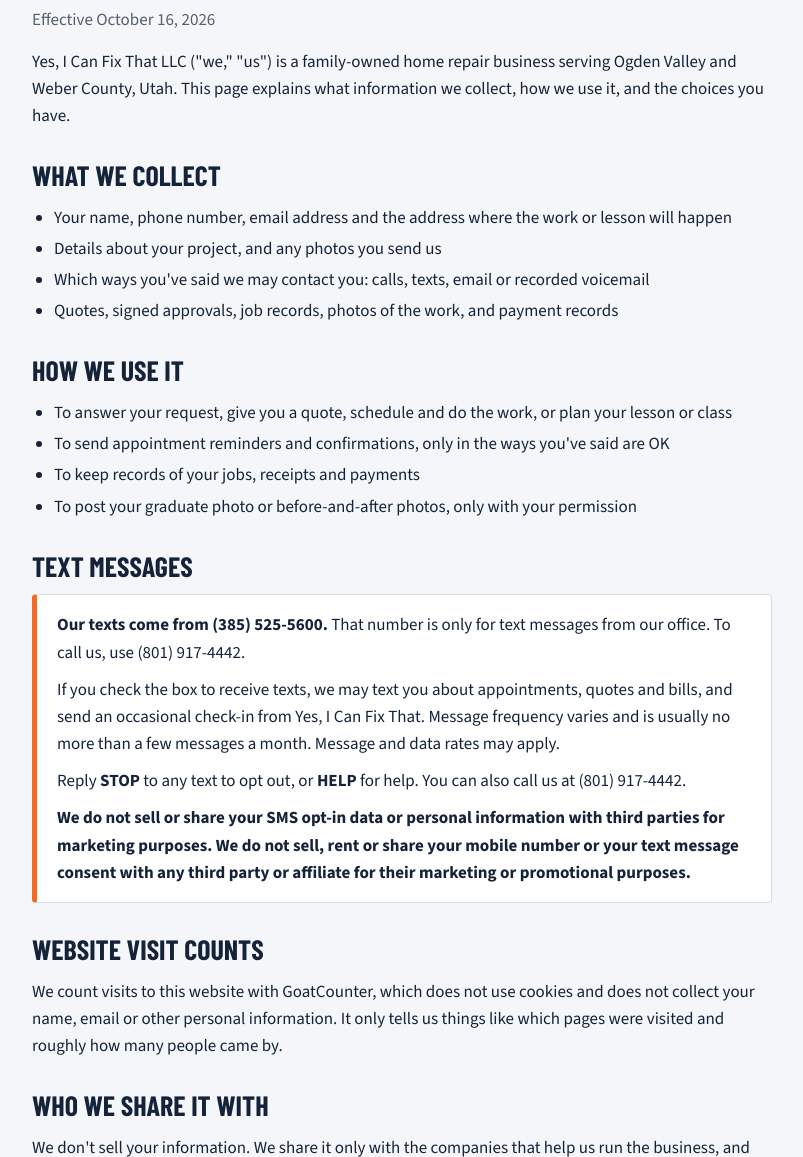
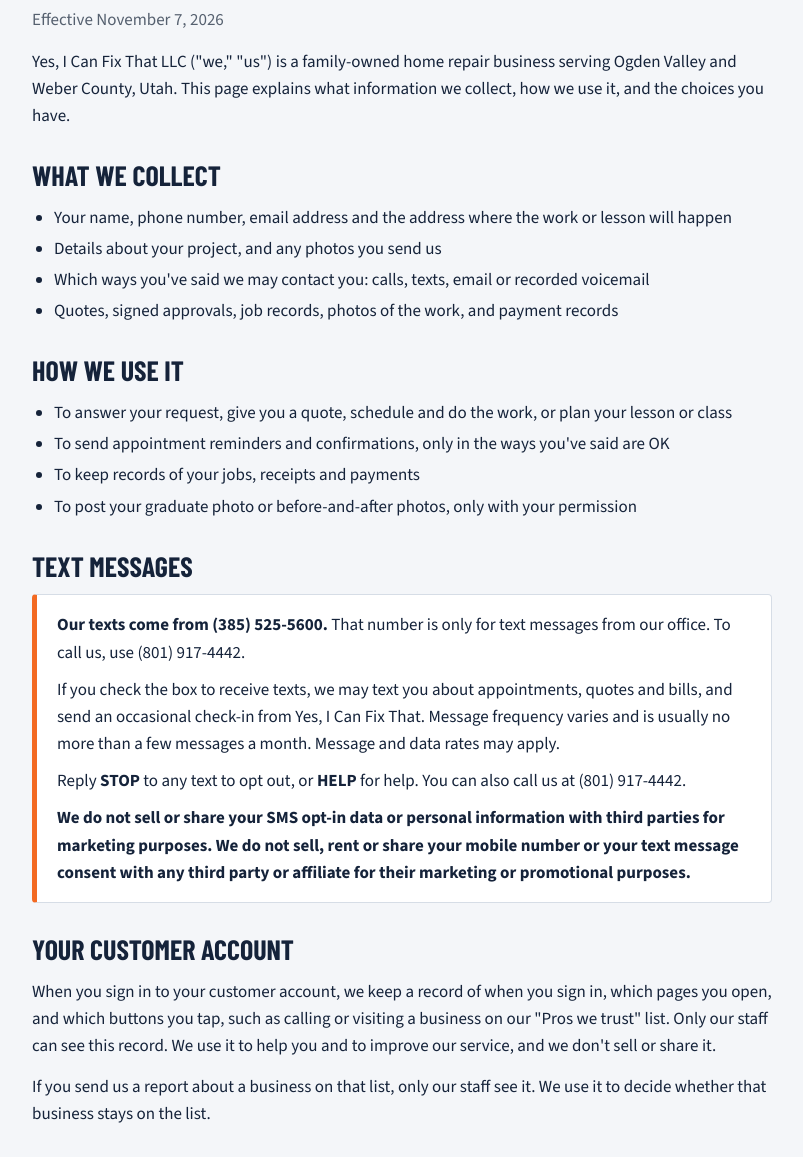
Before and after one commit to yesicanfixthat/Utah, a plain HTML site: page privacy.html in a window 1280 px wide. Shown: the part 228-1385 px from the top of the page, without its empty margins (238-1041 px from the left). Drawn offline with nearby package versions, Linux system fonts and the light colour scheme; a web font is replaced by a local one.

Commit message:
Add files via upload

```diff
--- a/privacy.html
+++ b/privacy.html
@@ -44,7 +44,7 @@
 
 <main class="wrap policy">
   <h1>Privacy Policy</h1>
-  <p class="muted">Effective October 16, 2026</p>
+  <p class="muted">Effective November 7, 2026</p>
   <p>Yes, I Can Fix That LLC ("we," "us") is a family-owned home repair business serving Ogden Valley and Weber County, Utah. This page explains what information we collect, how we use it, and the choices you have.</p>
 
   <h2>What we collect</h2>
@@ -70,6 +70,10 @@
     <p style="margin-top:10px">Reply <b>STOP</b> to any text to opt out, or <b>HELP</b> for help. You can also call us at (801) 917-4442.</p>
     <p style="margin-top:10px"><b>We do not sell or share your SMS opt-in data or personal information with third parties for marketing purposes. We do not sell, rent or share your mobile number or your text message consent with any third party or affiliate for their marketing or promotional purposes.</b></p>
   </div>
+
+  <h2>Your customer account</h2>
+  <p>When you sign in to your customer account, we keep a record of when you sign in, which pages you open, and which buttons you tap, such as calling or visiting a business on our "Pros we trust" list. Only our staff can see this record. We use it to help you and to improve our service, and we don't sell or share it.</p>
+  <p>If you send us a report about a business on that list, only our staff see it. We use it to decide whether that business stays on the list.</p>
 
   <h2>Website visit counts</h2>
   <p>We count visits to this website with GoatCounter, which does not use cookies and does not collect your name, email or other personal information. It only tells us things like which pages were visited and roughly how many people came by.</p>
```
